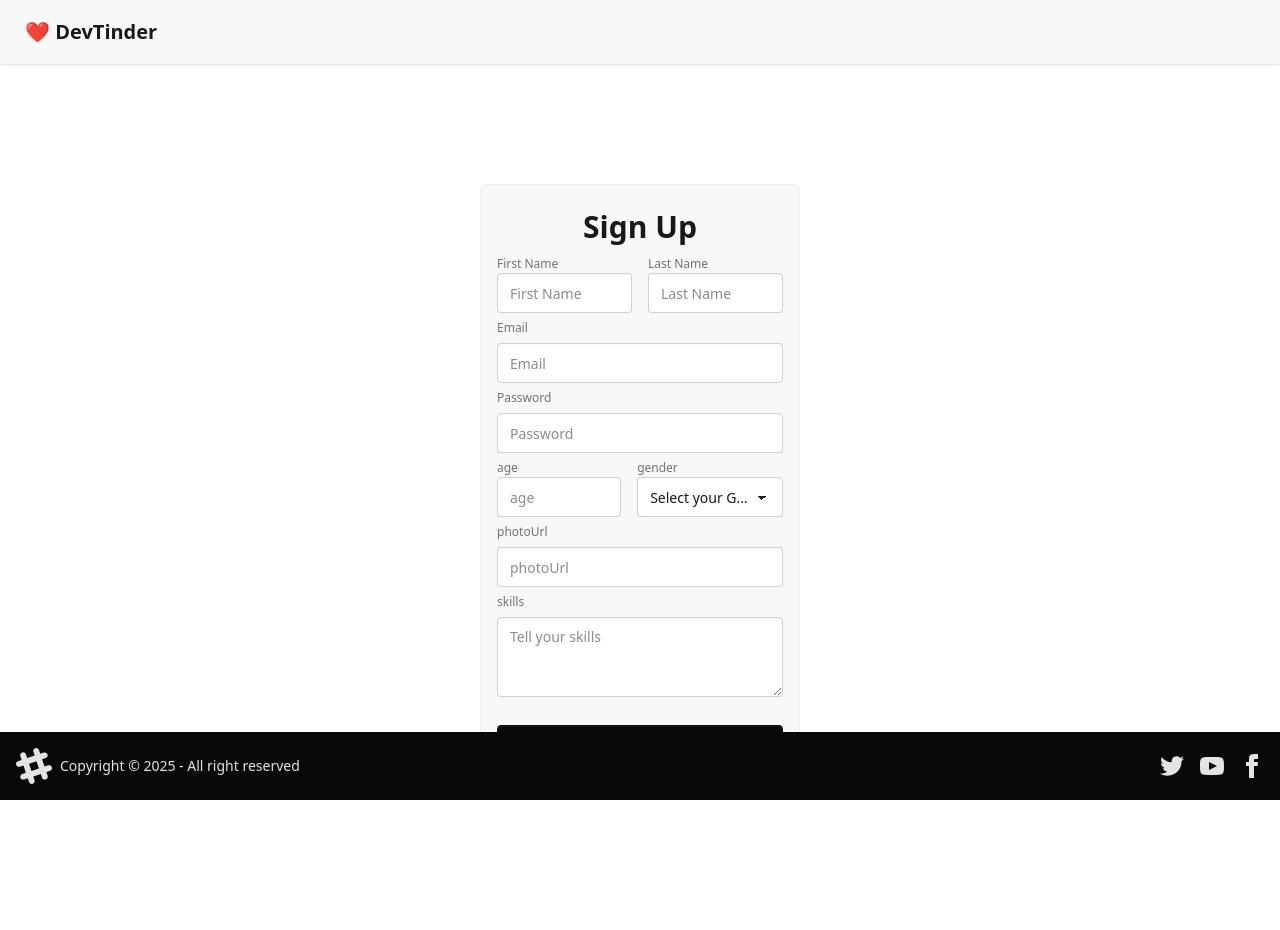
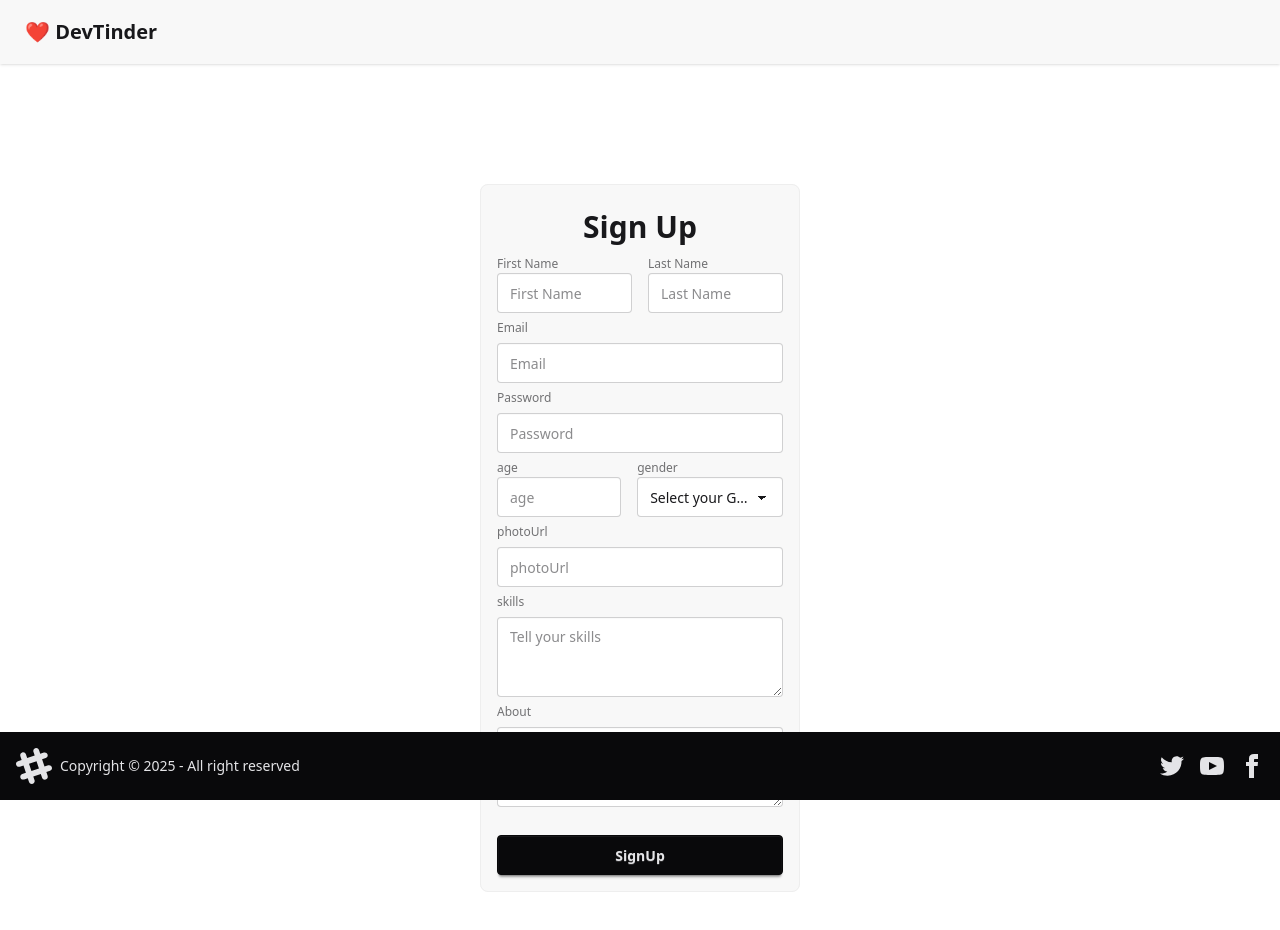
Before and after one commit to singhvi1/DevTinder_F, a React (Vite) app: page /signup in a window 1280 px wide. Shown: the top 930 px of the page. Before the commit the page ends 902 px from the top, so only its background shows below. Built offline with nearby package versions, Linux system fonts and the light colour scheme; no server answers.

Commit message:
feat: Add 'About' section to SignUp component

```diff
--- a/src/components/SignUp.jsx
+++ b/src/components/SignUp.jsx
@@ -12,6 +12,7 @@ const SignUp = () => {
   const [age, setAge] = useState("");
   const [photoUrl, setPhotoUrl] = useState();
   const [skills, setSkills] = useState("");
+  const [about, setAbout] = useState("");
   const [gender, setGender] = useState("");
   const [password, setPassword] = useState("");
   const [error, setError] = useState("");
@@ -128,6 +129,13 @@ const SignUp = () => {
             value={skills}
             onChange={(e) => setSkills(e.target.value)}
           ></textarea>
+          <label className="label">About</label>
+          <textarea
+            placeholder="Tell your About"
+            className="textarea textarea-md"
+            value={about}
+            onChange={(e) => setAbout(e.target.value)}
+          ></textarea>
 
           <p className="text-red-500">{error}</p>
 
```
Also changed, not shown: 1 other file (tests, documents, lock files or other folders).
